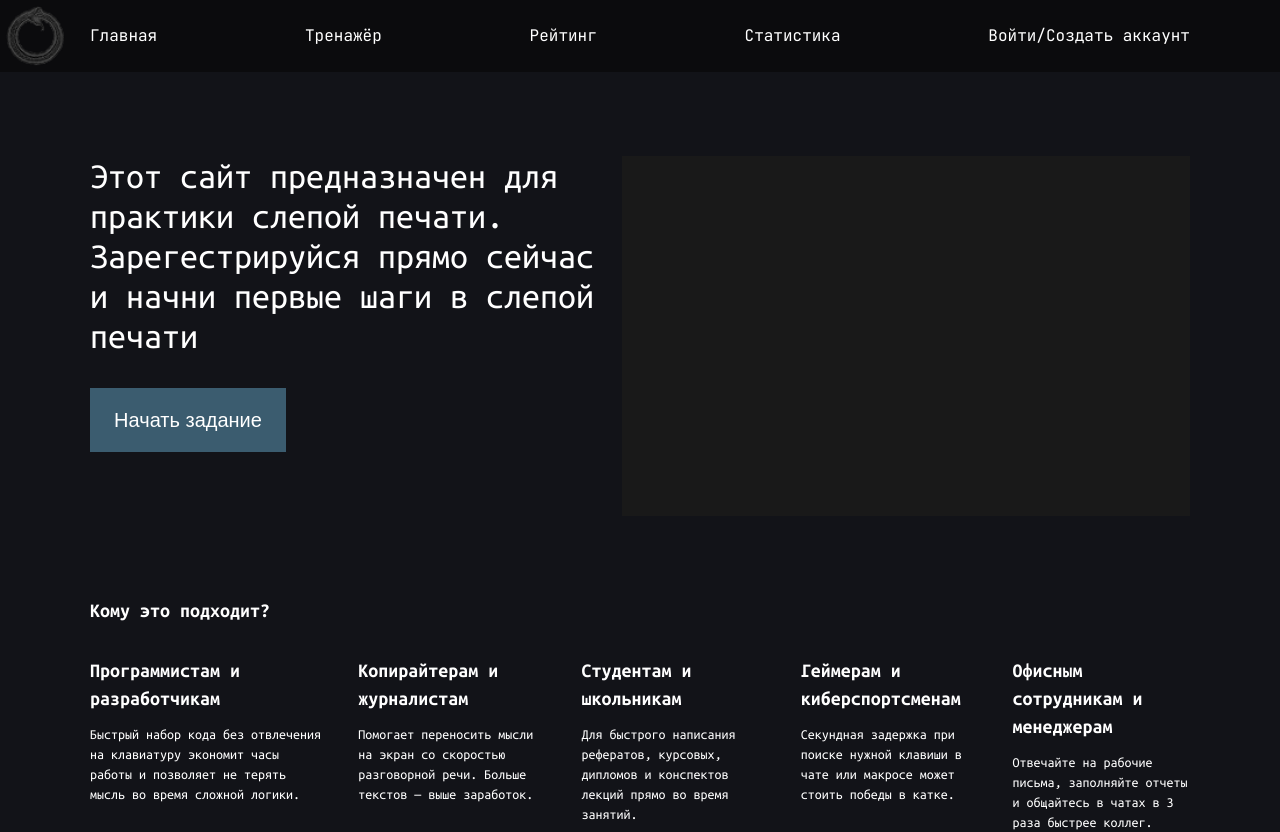
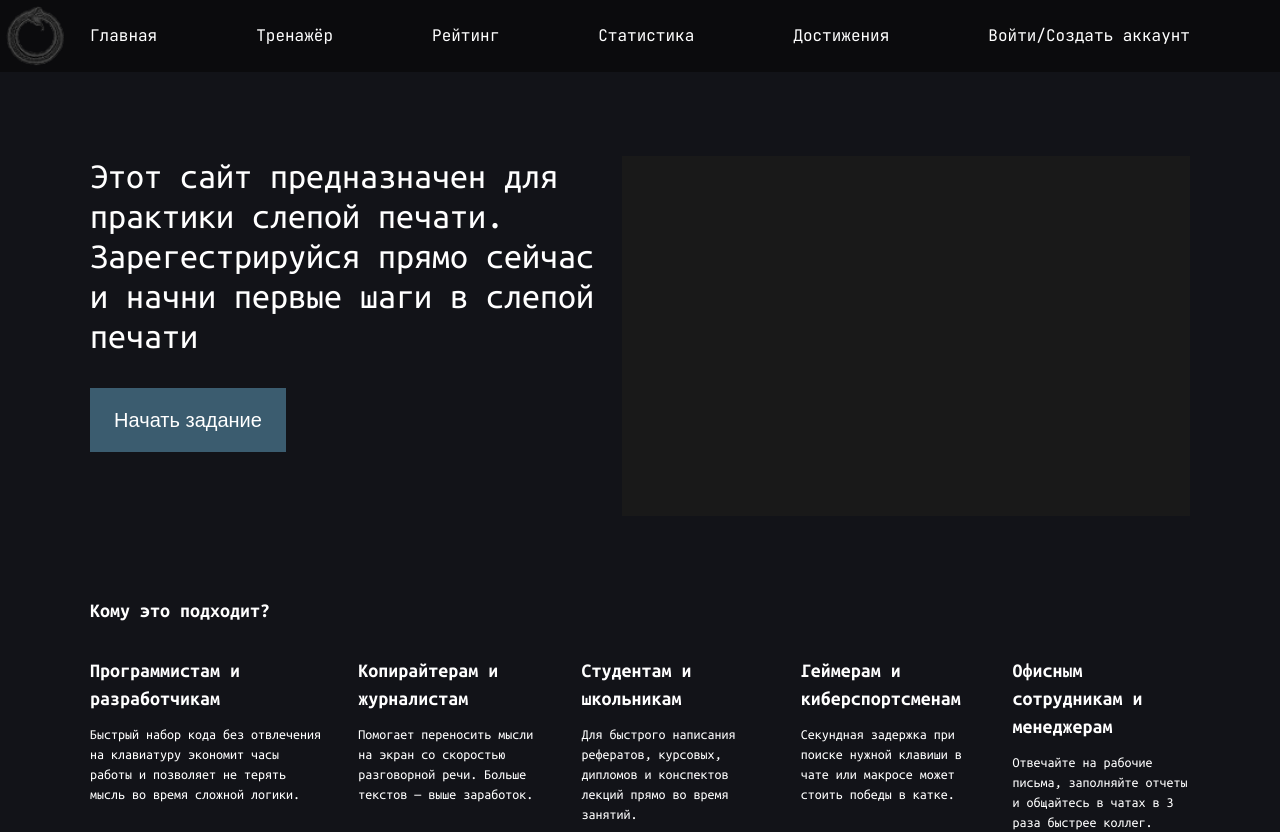
Before and after one commit to ABS-auraborus/touch-typing, a React (Vite) app in the folder frontend/: page / in a window 1280 px wide. Shown: the top 832 px of the page. Built offline with nearby package versions, Linux system fonts and the light colour scheme.

Commit message:
fix(header): add achievements navigation item

```diff
--- a/frontend/src/sections/Header.tsx
+++ b/frontend/src/sections/Header.tsx
@@ -12,6 +12,7 @@ const Header = () => {
           <Link to="/training">Тренажёр</Link>
           <Link to="/rating">Рейтинг</Link>
           <Link to="/statistics">Статистика</Link>
+          <Link to="/statistics">Достижения</Link>
           <Link to="/auth">Войти/Создать аккаунт</Link>
         </nav>
       </Container>
```
